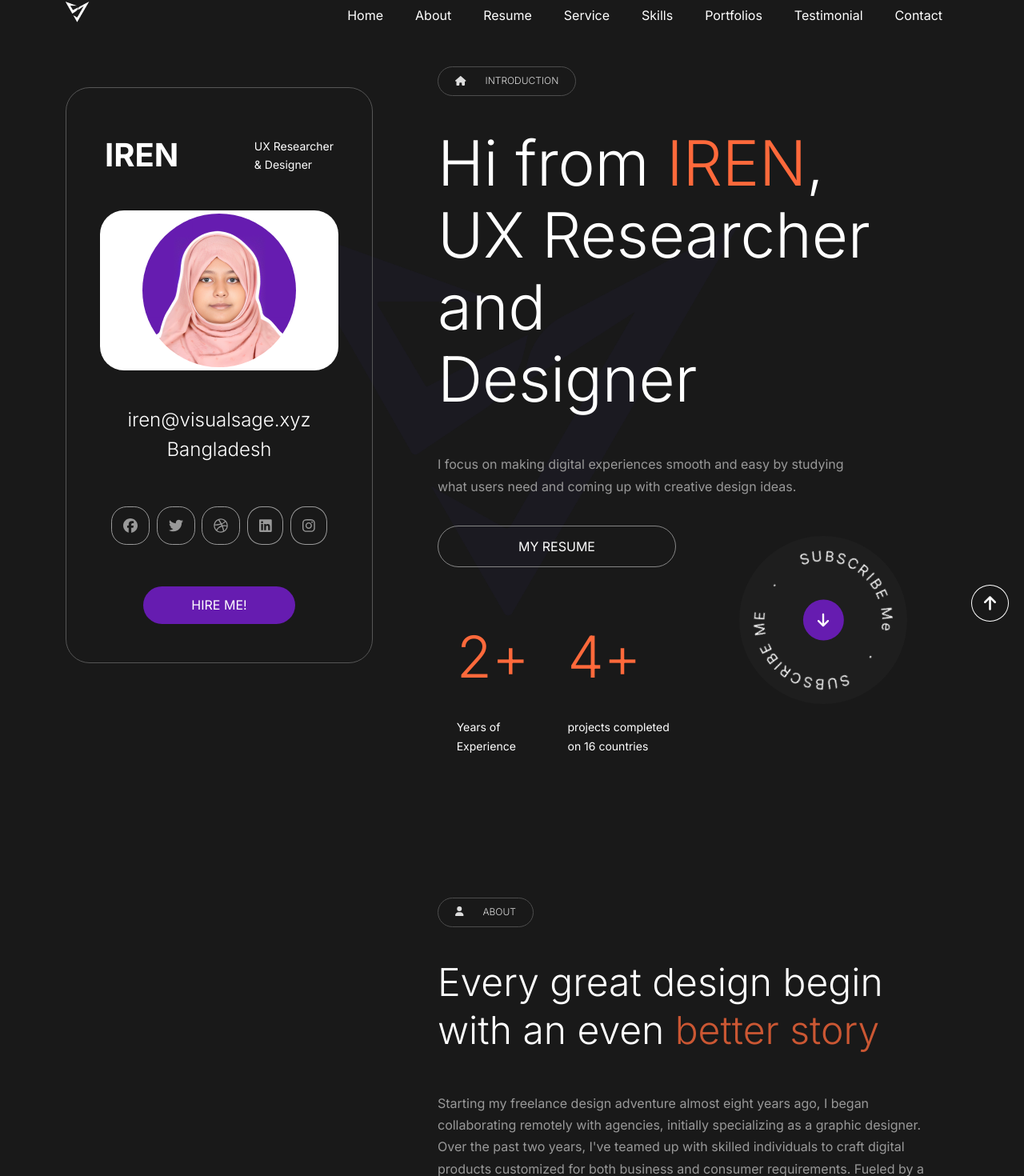
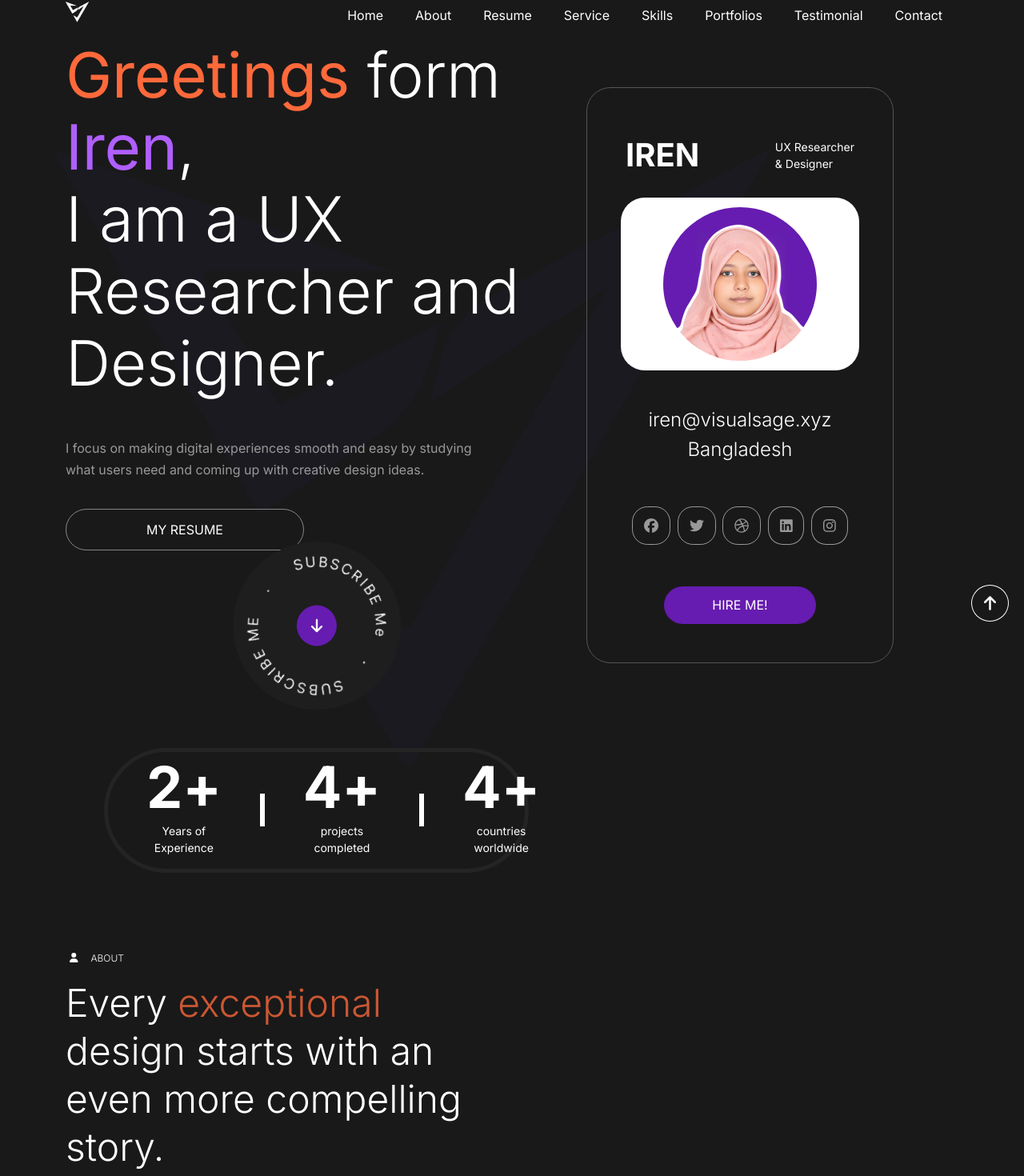
Before and after one commit to rjibon49/iren, a Next.js app: page / in a window 1280 px wide. Shown: the part 11-1481 px from the top of the page at 80% size. Built offline with nearby package versions, Linux system fonts and the light colour scheme.

Commit message:
working new design

```diff
--- a/components/Home/AboutComponent.js
+++ b/components/Home/AboutComponent.js
@@ -7,15 +7,15 @@ const AboutComponent = () => {
     return (
         <>
             <div className='container aboutHeight alignCenter' id='about'>
-                <div className='row w-100 justify-content-end'>
-                    <div className='col-xxl-7 col-xl-7 col-lg-7 col-md-12 col-sm-12 col-xs-12'>
+                <div className='row w-100 justify-content-start'>
+                    <div className='col-xxl-6 col-xl-6 col-lg-7 col-md-12 col-sm-12 col-xs-12'>
                         <div>
-                            <div className='mb-5'>
-                                <span className='sectionTitleFont'><FontAwesomeIcon icon={faUser} className='me-4'/>ABOUT</span>
+                            <div className='mb-3'>
+                                <span className='sectionTitleFont'><FontAwesomeIcon icon={faUser} className='me-3'/>ABOUT</span>
                             </div>
                             <div className=''>
-                                <h1 className='font48 mb-5'>Every great design begin with an even <span className='font48Color'>better story</span></h1>
-                                <p className='font16c999 mb-5'>Starting my freelance design adventure almost eight years ago, I began collaborating remotely with agencies, initially specializing as a graphic designer. Over the past two years, I've teamed up with skilled individuals to craft digital products customized for both business and consumer requirements. Fueled by a quiet confidence, innate curiosity, and a steadfast commitment to refining my skills, I methodically approach design challenges one at a time.</p>
+                                <h1 className='font48 mb-4'>Every <span className='font48Color'>exceptional</span> design starts with an even more compelling story.</h1>
+                                <p className='font16c999 mb-4'>Starting my freelance design adventure almost eight years ago, I began collaborating remotely with agencies, initially specializing as a graphic designer. Over the past two years, I've teamed up with skilled individuals to craft digital products customized for both business and consumer requirements. Fueled by a quiet confidence, innate curiosity, and a steadfast commitment to refining my skills, I methodically approach design challenges one at a time.</p>
                             </div>
                         </div>
                     </div>
--- a/components/Home/EducationComponent.js
+++ b/components/Home/EducationComponent.js
@@ -10,8 +10,8 @@ const EducationComponent = () => {
     return (
         <>
             <div className='container educationHeight alignCenter' id='resume'>
-                <div className='row w-100 justify-content-end'>
-                    <div className='col-xxl-7 col-xl-7 col-lg-7 col-md-12 col-sm-12 col-xs-12'>
+                <div className='row w-100 justify-content-start'>
+                    <div className='col-xxl-6 col-xl-6 col-lg-7 col-md-12 col-sm-12 col-xs-12'>
                         <div className=''>
                             <div className='mb-5'>
                                 <span className='sectionTitleFont'><FontAwesomeIcon icon={faUserGraduate} className='me-4'/>RESUME</span>
--- a/components/Home/HomeComponent.js
+++ b/components/Home/HomeComponent.js
@@ -13,6 +13,7 @@ const HomeComponent = () => {
     const [scrollPosition, setScrollPosition] = useState(0);
 
         const [count, setCount] = useState(0);
+        const [country, setCountry] = useState(0);
 
          // Update the scroll position on scroll
         const handleScroll = () => {
@@ -46,10 +47,67 @@ const HomeComponent = () => {
             return () => clearInterval(intervalId);
           }, []);
 
+        useEffect(() => {
+            const intervalId = setInterval(() => {
+              setCountry((prevCount) => {
+                if (prevCount < 16) {
+                  return prevCount + 1;
+                } else {
+                  clearInterval(intervalId);
+                  return prevCount;
+                }
+              });
+            }, 100);
+
+            // Cleanup function to clear the interval when the component unmounts
+            return () => clearInterval(intervalId);
+          }, []);
+
     return (
         <>
             <div className='container compoHeightLarge backgroundLogo alignCenter'>
                 <div className='row w-100'>
+                    <div className='col-xxl-8 col-xl-7 col-lg-7 col-md-12 col-sm-12 col-xs-12'>
+                        <div>
+                            {/* <div className='mb-5'>
+                                <span className='sectionTitleFont'><FontAwesomeIcon icon={faHome} className='me-4' />introduction</span>
+                            </div> */}
+                            <div className=''>
+                                <h1 className='introFontTitle mb-5'><span className='colorText'><b>Greetings</b></span> form <span className='colorTextPurple'><b>Iren</b></span>, <br /> I am a UX Researcher and Designer.</h1>
+                            </div>
+                            <div className='d-flex justify-content-between flex-wrap'>
+
+                                <div className=''>
+                                    <p className='font16c999 introSubWidth mb-5'>I focus on making digital experiences smooth and easy by studying what users need and coming up with creative design ideas.</p>
+                                    <div className=''>
+                                        <Link href="https://www.figma.com/file/oOPYKB4RQZLtMgTBw64ITH/Iren-UX-Portfolio?type=design&node-id=0%3A1&mode=design&t=4dO8PF0wtSN10M6v-1"><a className='font16 resumeBtn text-center'>MY RESUME</a></Link>
+                                    </div>
+                                </div>
+                                <div className='subsContainer mx-auto'>
+                                    <div className='subsItems'>
+                                        <Link href="https://www.youtube.com/@visualsageux"><a className='SubsIcon'><FontAwesomeIcon icon={faArrowDown} className='arrowIcon' /></a></Link>
+                                        <Image src={subs} alt='SubscribeMe Button' className='subsImage' />
+                                    </div>
+                                </div>
+                            </div>
+                            <div className='d-flex justify-content-evenly px-5 mx-5 gap-5 align-items-center rounded-pill mt-5 py-3' style={{border:"5px solid #242424"}}>
+                                <div className='text-center'>
+                                    <p className='font72 text-white'>2+</p>
+                                    <p className='designationFont mt-3'>Years of <br />Experience</p>
+                                </div>
+                                <span className='rightBorder'></span>
+                                <div className='text-center'>
+                                    <p className='font72 text-white'>{count}+</p>
+                                    <p className='designationFont mt-3'>projects <br /> completed</p>
+                                </div>
+                                <span className='rightBorder'></span>
+                                <div className='text-center'>
+                                    <p className='font72 text-white'>{country}+</p>
+                                    <p className='designationFont mt-3'>countries <br /> worldwide </p>
+                                </div>
+                            </div>
+                        </div>
+                    </div>
                     <div className='col-xxl-4 col-xl-4 col-lg-4 col-md-12 col-sm-12 col-xs-12'>
                         <div className={`profile ${scrollPosition < 9800 ? 'fixed' : ''}`}>
                             <div className='leftCard p-5'>
@@ -79,40 +137,6 @@ const HomeComponent = () => {
                             </div>
                         </div>
                     </div>
-                    <div className='col-xxl-7 col-xl-7 col-lg-7 col-md-12 col-sm-12 col-xs-12 ms-auto'>
-                        <div>
-                            <div className='mb-5'>
-                                <span className='sectionTitleFont'><FontAwesomeIcon icon={faHome} className='me-4' />introduction</span>
-                            </div>
-                            <div className=''>
-                                <h1 className='introFontTitle mb-5'>Hi from <span className='colorText'>IREN</span>, <br />UX Researcher and <br />Designer</h1>
-                                <p className='font16c999 introSubWidth mb-5'>I focus on making digital experiences smooth and easy by studying what users need and coming up with creative design ideas.</p>
-                            </div>
-                            <div className='d-flex justify-content-between flex-wrap gap-4'>
-                                <div className='counterWidth'>
-                                    <div className='mb-5 pb-5'>
-                                        <Link href="https://www.figma.com/file/oOPYKB4RQZLtMgTBw64ITH/Iren-UX-Portfolio?type=design&node-id=0%3A1&mode=design&t=4dO8PF0wtSN10M6v-1"><a className='font16 resumeBtn text-center'>MY RESUME</a></Link>
-                                    </div>
-                                    <div className='d-flex justify-content-center gap-5'>
-                                        <div className=''>
-                                            <p className='font72 colorText mb-5'>2+</p>
-                                            <p className='designationFont'>Years of <br />Experience</p>
-                                        </div>
-                                        <div>
-                                            <p className='font72 colorText mb-5'>{count}+</p>
-                                            <p className='designationFont'>projects completed <br /> on 16 countries</p>
-                                        </div>
-                                    </div>
-                                </div>
-                                <div className='subsContainer mx-auto'>
-                                    <div className='subsItems'>
-                                        <Link href="https://www.youtube.com/@visualsageux"><a className='SubsIcon'><FontAwesomeIcon icon={faArrowDown} className='arrowIcon' /></a></Link>
-                                        <Image src={subs} alt='SubscribeMe Button' className='subsImage' />
-                                    </div>
-                                </div>
-                            </div>
-                        </div>
-                    </div>
                 </div>
             </div>
         </>
--- a/pages/_app.js
+++ b/pages/_app.js
@@ -2,7 +2,7 @@ import "@fortawesome/fontawesome-svg-core/styles.css";
 import Head from 'next/head';
 import Script from 'next/script';
 import '/public/styles/globals.css'
-import '/public/styles/global.minify.css'
+// import '/public/styles/global.minify.css'
 import Aos from 'aos';
 import 'aos/dist/aos.css';
 import { useEffect } from "react";
--- a/public/styles/globals.css
+++ b/public/styles/globals.css
@@ -10,8 +10,23 @@ html, body {
 a {
   text-decoration: none;
 }
+p {
+  margin-top: 0;
+  margin-bottom: 0;
+}
 ul, li {
   text-decoration: none;
+}
+.rightBorder {
+  height: 41px !important;
+  border: 3px solid white;
+}
+.resumeIcon {
+  color: white;
+  font-size: 18px;
+  padding: 10px;
+  border: 2px solid #242424;
+  border-radius: 10px;
 }
 .compoHeightLarge {
   min-height: 950px;
@@ -59,9 +74,9 @@ ul, li {
 .introSubWidth {
   max-width: 526px;
 }
-.counterWidth {
+/* .counterWidth {
   width: 50%;
-}
+} */
 .hourlyWidth {
   width: 48%;
   min-height: 699px;
@@ -150,7 +165,7 @@ ul, li {
 .font72 {
   font-size: 72px;
   font-style: normal;
-  font-weight: 300;
+  font-weight: 700;
   line-height: 56px; /* 77.778% */
   letter-spacing: -0.2px;
 }
@@ -237,7 +252,6 @@ ul, li {
   font-size: 14px;
   font-style: normal;
   font-weight: 400;
-  line-height: 23.8px;
 }
 .font14c999 {
   color: #999;
@@ -251,7 +265,6 @@ ul, li {
   font-size: 13px;
   font-style: normal;
   font-weight: 400;
-  line-height: 22.1px; /* 170% */
 }
 .font13White {
   color: white;
@@ -274,10 +287,11 @@ ul, li {
   font-weight: 300;
   line-height: 14.4px; /* 120% */
   text-transform: uppercase;
-  padding: 9.3px 20.692px 10.7px 21px;
-  border-radius: 30px;
+  padding: 0 0 0 5px;
+  /* padding: 9.3px 20.692px 10.7px 21px; */
+  /* border-radius: 30px;
   border: 1px solid #565656;
-  opacity: 0.8531;
+  opacity: 0.8531; */
 }
 .protfolioText {
   font-size: 24px;
@@ -299,6 +313,9 @@ ul, li {
 ====================================================================*/
 .colorText {
   color: #FF693B;
+}
+.colorTextPurple {
+  color: #AF5FFF;
 }
 .colorText999 {
   color: #999;
@@ -408,8 +425,7 @@ ul, li {
 .backgroundLogo {
   background-image: url("/images/content/backgroundLogo.png");
   background-repeat: no-repeat;
-  background-position: center center;
-  background-size: 50%;
+  background-position: left;
 }
 .skillBackground {
   background-image: url("/images/content/myAdvantage.png");
@@ -424,11 +440,15 @@ ul, li {
   margin-left: 0px; /* Adjust the left margin based on your design */
 }
 
-.timeline-event {
+/* .timeline-event {
   position: relative;
   padding: 20px 0px 0px 20px;
   border-left: 2px solid #333;
   margin-top: -20px;
+} */
+.timeline-event {
+  border: 1px solid #242424;
+  border-radius: 20px;
 }
 
 .timeline-date {
@@ -442,7 +462,7 @@ ul, li {
 }
 
 /* Additional styling for better visuals */
-.timeline-event:last-child {
+/* .timeline-event:last-child {
   margin-bottom: 0;
 }
 
@@ -453,11 +473,10 @@ ul, li {
   left: -11px;
   width: 20px;
   height: 20px;
-  /* opacity: 0.7752; */
   background: #551C8F;
   border: 2px solid #333;
   border-radius: 50%;
-}
+} */
 /*======================= Name Card Section ===========================*/
 
 .leftCard {
@@ -671,9 +690,9 @@ ul, li {
   .hourlyWidth {
     padding: 15px;
   }
-  .counterWidth {
+  /* .counterWidth {
     width: 50%;
-  }
+  } */
   .iconWidth {
     width: 35%;
   }
@@ -705,9 +724,9 @@ ul, li {
   .portfolioContentWidth {
     width: 30%;
   }
-  .counterWidth {
+  /* .counterWidth {
     width: 50%;
-  }
+  } */
   .iconWidth {
     width: 50%;
   }
@@ -735,9 +754,9 @@ ul, li {
   .footerVideo {
     width: 100%;
   }
-  .counterWidth {
+  /* .counterWidth {
     width: 100%;
-  }
+  } */
   .introFontTitle  {
     font-size: 42px;
     line-height: 55px;
```
Also changed, not shown: components/Home/Misc/TimeLine.js (+54 -17 lines), public/styles/global.minify.css.
